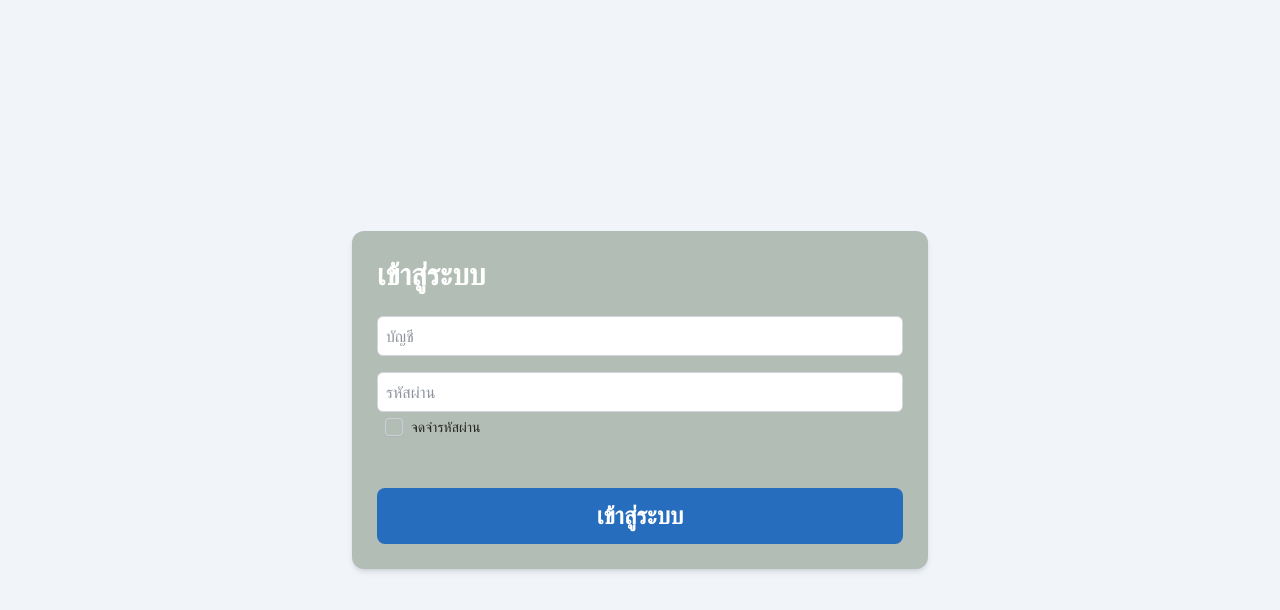
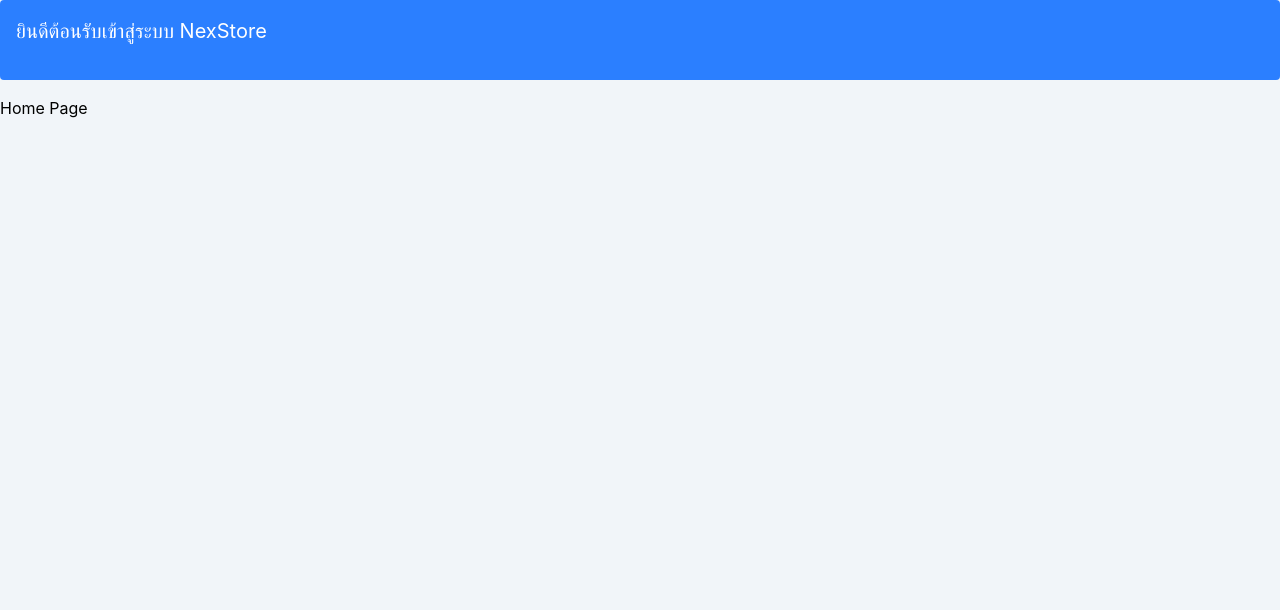
Before and after one commit to zazaguy5/nexstore, a React (Vite) app: page / in a window 1280 px wide. Shown: the top 610 px of the page. Built offline with nearby package versions, Linux system fonts and the light colour scheme.

Commit message:
Add routing and login functionality with react-router-dom
- Integrated react-router-dom for navigation between pages.
- Created LoginPage and ForgotPasswordPage components.
- Updated HomePage to include a welcome message.

```diff
--- a/package.json
+++ b/package.json
@@ -14,6 +14,7 @@
     "lucide-react": "^1.21.0",
     "react": "^19.2.6",
     "react-dom": "^19.2.6",
+    "react-router-dom": "^7.18.1",
     "tailwindcss": "^4.3.2"
   },
   "devDependencies": {
--- a/src/assets/styles/default_style.css
+++ b/src/assets/styles/default_style.css
@@ -48,7 +48,7 @@
 .cbx span:last-child {
    font-size: 14px;
    font-weight: 500;
-   color: #252525;
+   color: white;
 }
 .checkbox-wrapper-4 .cbx span:last-child {
    padding-left: 8px;
--- a/src/main.jsx
+++ b/src/main.jsx
@@ -1,69 +1,33 @@
 import './index.css';
-import './assets/styles/default_style.css';
 //import { Eye, EyeOff } from 'lucide-react';
 
+import { BrowserRouter as Router, Route, Routes } from 'react-router-dom';
 import { createRoot } from 'react-dom/client';
-import { useState } from 'react';
 import { HomePage } from './pages/home_page.jsx';
+import { LoginPage } from './pages/login_page.jsx';
+import { ForgotPasswordPage } from './pages/forgot_pass_page.jsx';
 
-function Checkbox({ id, label }) {
+// export default function App() {
+//   return (
+//     <>
+//       <Router>
+//         <Routes>
+//           <Route path="/" element={<LoginPage />} />
+//           <Route path="/home" element={<HomePage />} />
+//           <Route path="/forgot-password" element={<ForgotPasswordPage/>} />
+//         </Routes>
+//       </Router>
+//     </>
+//   );
+// }
+
+export default function App() {
   return (
-    <div className="checkbox-wrapper-4">
-      <input className="inp-cbx" id={id} type="checkbox" />
-      <label className="cbx" htmlFor={id}>
-        <span>
-          <svg width="12px" height="10px" viewBox="0 0 12 10" fill="none">
-            <polyline
-              points="1.5 6 4.5 9 10.5 1"
-              stroke="white"
-              strokeWidth="2"
-              strokeLinecap="round"
-              strokeLinejoin="round"
-            />
-          </svg>
-        </span>
-        <span>{label}</span>
-      </label>
+    <div className="width-full h-screen bg-slate-100">
+        <div className="width-full h-20 rounded p-4 mb-4 bg-blue-500 text-[20px] text-white">ยินดีต้อนรับเข้าสู่ระบบ NexStore</div>
+        <p>Home Page</p>
     </div>
   );
 }
 
-export default function App() {
-  const [username, setUsername] = useState('');
-  const [password, setPassword] = useState('');
-  const [shwPass, setShwPass] = useState(false);
-
-  return (
-    <>
-      <form onSubmit={(e) => { e.preventDefault(); }}>
-        <div className="flex min-h-screen items-center justify-center bg-slate-100 p-4">
-
-          <div id="login-form" className="h-auto w-xl p-[25px] rounded-xl bg-[#B2BEB5] shadow-md">
-            <h1 className="text-white text-3xl font-bold pb-6">เข้าสู่ระบบ</h1>
-            <input id="username" type="text" placeholder="บัญชี" onChange={(e) => setUsername(e.target.value)} onInvalid={(e) => e.target.setCustomValidity('กรุณากรอกบัญชี')} onInput={(e) => e.target.setCustomValidity('')}
-              className="w-full h-10 p-2 mb-4 border border-gray-300 rounded-md focus:outline-none focus:ring-2 focus:ring-blue-500 text-slate-800 bg-white"
-              required />
-            <input id="password" type="password" placeholder="รหัสผ่าน" onChange={(e) => setPassword(e.target.value)} onInvalid={(e) => e.target.setCustomValidity('กรุณากรอกรหัสผ่าน')} onInput={(e) => e.target.setCustomValidity('')}
-              className="w-full h-10 p-2 border border-gray-300 rounded-md focus:outline-none focus:ring-2 focus:ring-blue-500 text-slate-800 bg-white"
-              required />
-            <Checkbox id="remember" label="จดจำรหัสผ่าน" />
-            <button type="submit" className="w-full h-14 mt-10 bg-[#276dbd] hover:bg-[#276dbd]-600 transition-colors rounded-lg text-white font-bold text-2xl cursor-pointer"
-              onClick={() => {
-                console.log(`username: ${username}, password: ${password}`);
-                const loginForm = document.getElementById('username');
-                if (username !== '' && password !== '') {
-                  alert('เข้าสู่ระบบสำเร็จ');
-                  // document.getElementById('username').value = '';
-                  // document.getElementById('password').value = '';
-                }
-              }}>
-              เข้าสู่ระบบ
-            </button>
-          </div>
-        </div>
-      </form>
-    </>
-  );
-}
-
 createRoot(document.getElementById('root')).render(<App />);
--- /dev/null
+++ b/src/pages/forgot_pass_page.jsx
@@ -0,0 +1,5 @@
+export function ForgotPasswordPage() {
+    return (
+        <p>Forgot Password Page</p>
+    );
+}
--- a/src/pages/home_page.jsx
+++ b/src/pages/home_page.jsx
@@ -1,19 +1,8 @@
-import { useState } from 'react';
-
 export function HomePage() {
-   const [username, setUsername] = useState('');
-
    return (
-      <>
-         <div style={{
-               minHeight: '100vh',
-               backgroundColor: '#f0f2f5',
-               display: 'flex',
-               justifyContent: 'center',
-               alignItems: 'center'
-            }}>
-               dawdawdawd
-         </div>
-      </>
+      <div className="width-full h-screen bg-slate-100 p-4">
+         <div className="width-screen h-8 background-red">d</div>
+         <p>Home Page</p>
+      </div>
    );
 }
--- /dev/null
+++ b/src/pages/login_page.jsx
@@ -0,0 +1,70 @@
+import '../assets/styles/default_style.css';
+
+import { useState } from 'react';
+import { useNavigate } from 'react-router-dom';
+
+function Checkbox({ id, label }) {
+  return (
+    <div className="checkbox-wrapper-4">
+      <input className="inp-cbx" id={id} type="checkbox" />
+      <label className="cbx" htmlFor={id}>
+        <span>
+          <svg width="12px" height="10px" viewBox="0 0 12 10" fill="none">
+            <polyline
+              points="1.5 6 4.5 9 10.5 1"
+              stroke="white"
+              strokeWidth="2"
+              strokeLinecap="round"
+              strokeLinejoin="round"
+            />
+          </svg>
+        </span>
+        <span>{label}</span>
+      </label>
+    </div>
+  );
+}
+
+export function LoginPage() {
+    const [username, setUsername] = useState('');
+    const [password, setPassword] = useState('');
+    const [shwPass, setShwPass] = useState(false);
+    const navigate = useNavigate();
+
+    return (
+        <>
+            <form onSubmit={(e) => { e.preventDefault(); }}>
+                <div className="flex min-h-screen items-center justify-center bg-slate-100 p-4">
+
+                    <div id="login-form" className="h-auto w-xl p-[25px] rounded-xl bg-[#B2BEB5] shadow-md">
+                        <h1 className="text-white text-3xl font-bold pb-6">เข้าสู่ระบบ</h1>
+                        <input id="username" type="text" placeholder="บัญชี" onChange={(e) => setUsername(e.target.value)} onInvalid={(e) => e.target.setCustomValidity('กรุณากรอกบัญชี')} onInput={(e) => e.target.setCustomValidity('')}
+                            className="w-full h-10 p-2 mb-4 border border-gray-300 rounded-md focus:outline-none focus:ring-2 focus:ring-blue-500 text-slate-800 bg-white"
+                            required />
+                        <input id="password" type="password" placeholder="รหัสผ่าน" onChange={(e) => setPassword(e.target.value)} onInvalid={(e) => e.target.setCustomValidity('กรุณากรอกรหัสผ่าน')} onInput={(e) => e.target.setCustomValidity('')}
+                            className="w-full h-10 p-2 mb-2 border border-gray-300 rounded-md focus:outline-none focus:ring-2 focus:ring-blue-500 text-slate-800 bg-white"
+                            required />
+                        <div className="flex flex-row justify-between">
+                            <Checkbox id="remember" label="จดจำรหัสผ่าน" />
+                            <p className="cursor-pointer hover:underline text-[16px] text-white" onClick={() => navigate('/forgot-password')}>ลืมรหัสผ่าน?</p>
+                        </div>
+
+                        <button type="submit" className="w-full h-14 mt-10 bg-[#276dbd] hover:bg-[#276dbd]-600 transition-colors rounded-lg text-white font-bold text-2xl cursor-pointer"
+                            onClick={() => {
+                                //console.log(`username: ${username}, password: ${password}`);
+                                const loginForm = document.getElementById('username');
+                                if (username !== '' && password !== '') {
+                                    alert('เข้าสู่ระบบสำเร็จ');
+                                    navigate('/home');
+                                    // document.getElementById('username').value = '';
+                                    // document.getElementById('password').value = '';
+                                }
+                            }}>
+                            เข้าสู่ระบบ
+                        </button>
+                    </div>
+                </div>
+            </form>
+        </>
+    );
+}
```
Also changed, not shown: คำสั่ง React Web.txt, 1 other file (tests, documents, lock files or other folders).
